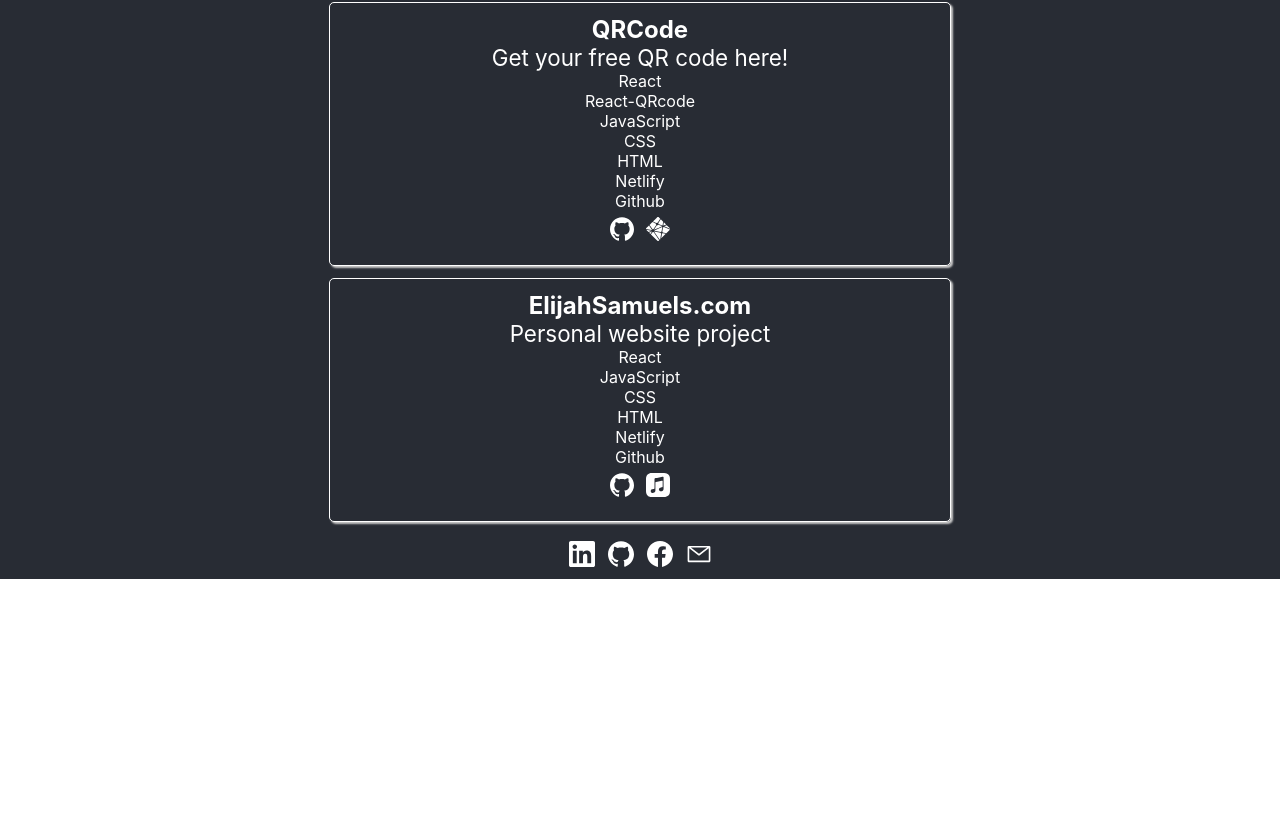
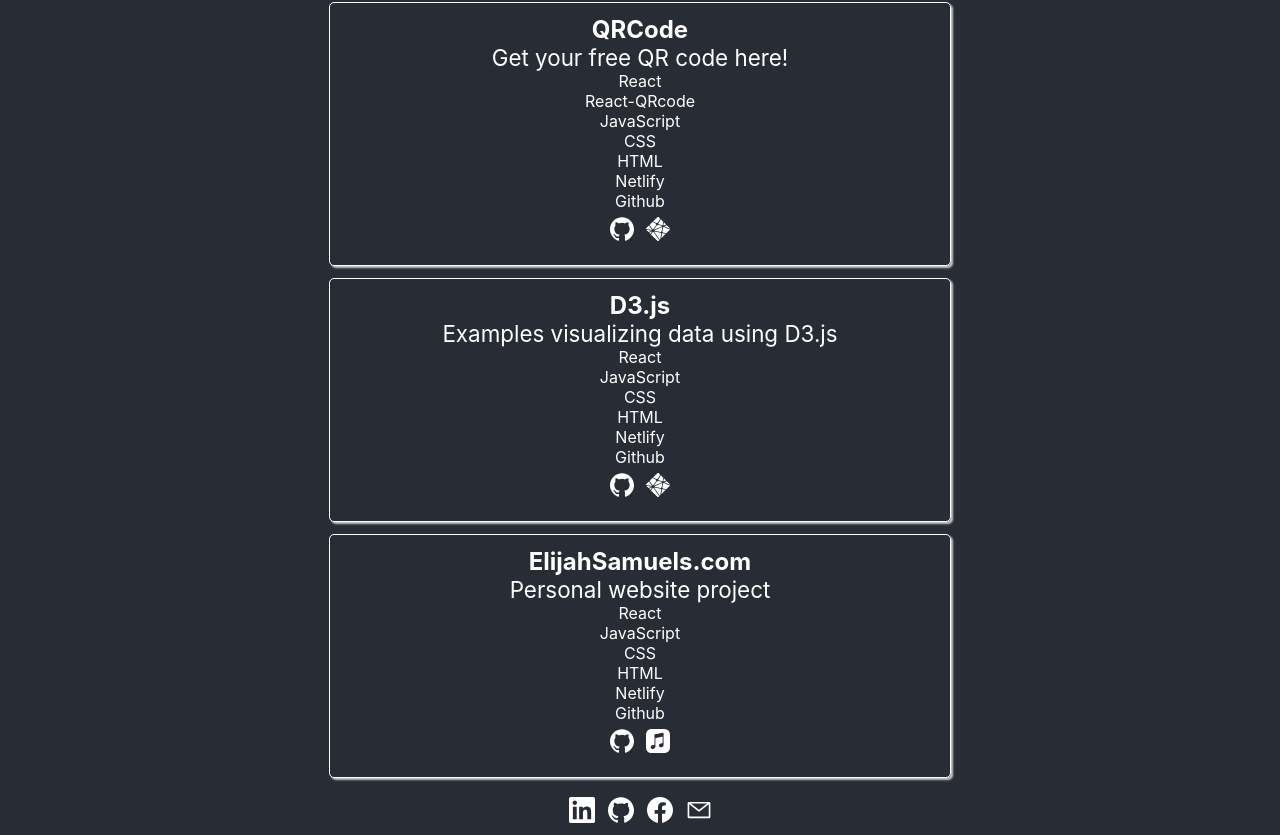
Before and after one commit to elijahsamuels/personal-website2, a React (Create React App) app: page /code/projects in a window 1280 px wide. Shown: the part 680-1515 px from the top of the page. Before the commit the page ends 1259 px from the top, so only its background shows below. Built offline with nearby package versions, Linux system fonts and the light colour scheme; no server answers.

Commit message:
updated ProjectsObject.js with new project

```diff
--- a/src/components/code/ProjectsObject.js
+++ b/src/components/code/ProjectsObject.js
@@ -29,6 +29,20 @@
     github_link: "https://github.com/elijahsamuels/qrcode",
   },
   {
+    name: "D3.js",
+    description: "Examples visualizing data using D3.js",
+    skills_used: [
+      "React",
+      "JavaScript",
+      "CSS",
+      "HTML",
+      "Netlify",
+      "Github",
+    ],
+    prod_link: "https://es-d3js.netlify.app/",
+    github_link: "https://github.com/elijahsamuels/d3-starter",
+  },
+  {
     name: "ElijahSamuels.com",
     description: "Personal website project",
     skills_used: ["React", "JavaScript", "CSS", "HTML", "Netlify", "Github"],
```
